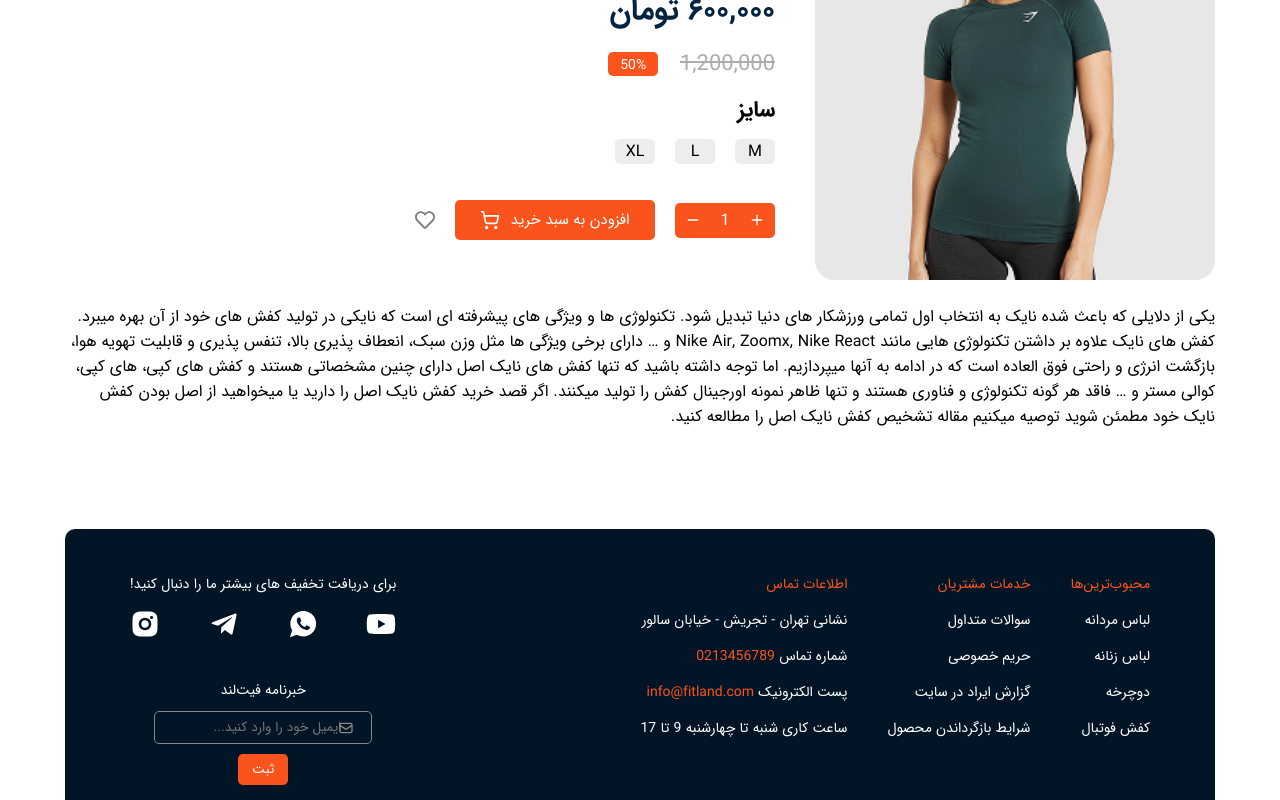
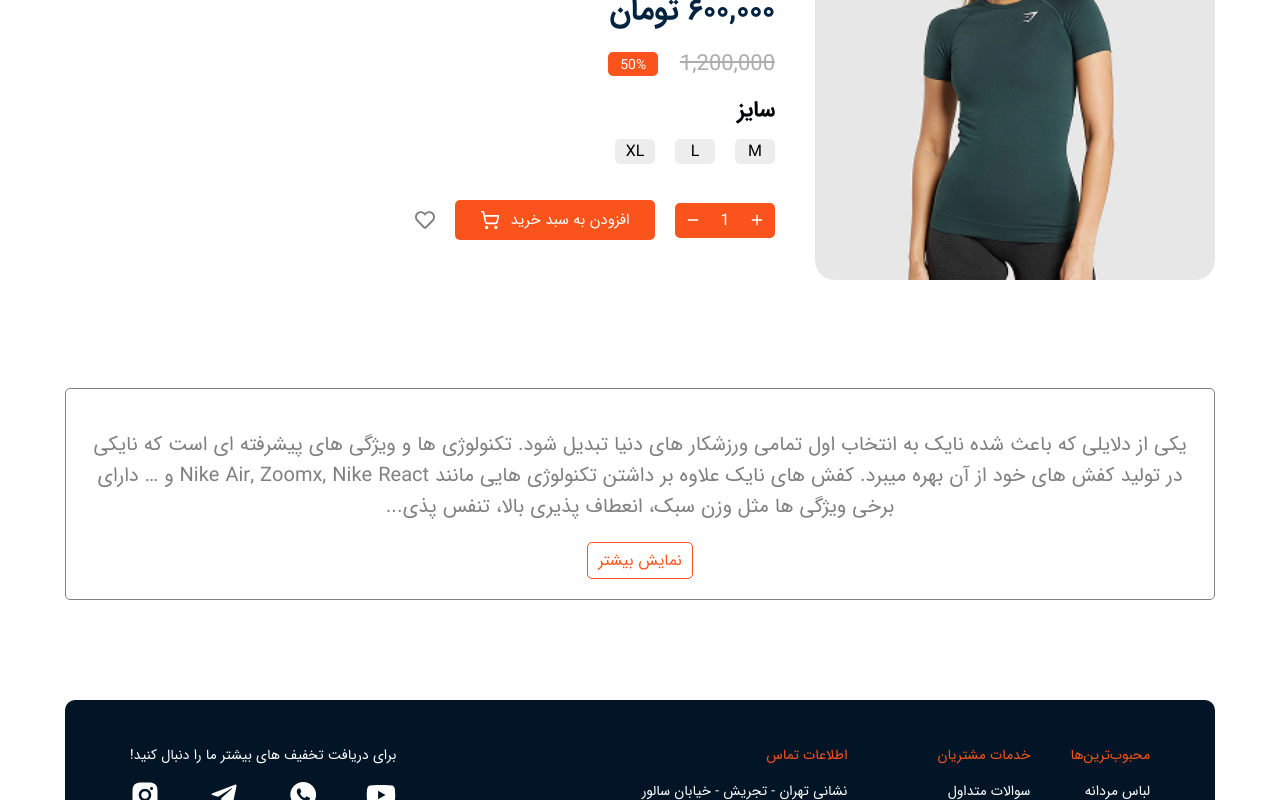
Before and after one commit to NooberThanYall/FitLand, a React (Vite) app: page /MainProduct in a window 1280 px wide. Shown: the part 401-1201 px from the top of the page. Built offline with nearby package versions, Linux system fonts and the light colour scheme.

Commit message:
develope the show more and show less text products info

```diff
--- a/src/Components/ProductDetails/ProductDetails.css
+++ b/src/Components/ProductDetails/ProductDetails.css
@@ -117,3 +117,29 @@
 .like-active {
     color: red;
 }
+
+.container-product-info{
+    width: 100%;
+    border-radius: 5px;
+    padding: 20px;
+    margin-top: 100px;
+    border: 1px solid gray;
+    text-align: center;
+}
+
+.text-info-product{
+    color: gray;
+    font-size: 20px;
+    width: 100%;
+}
+
+.btn-show-more-less-text-product-info{
+    border: 1px solid #FA541C;
+    border-radius: 5px;
+    padding: 5px 10px;
+    background: none;
+    color: #FA541C;
+    font-size: 16px;
+    text-align: center;
+    cursor: pointer;
+}
--- a/src/Components/ProductDetails/ProductDetails.tsx
+++ b/src/Components/ProductDetails/ProductDetails.tsx
@@ -10,8 +10,12 @@ import { useState } from 'react';
 export default function ProductDetails() {
 
   const [countProduct, setCountProduct] = useState<number>(1)
-
   const [isLiked, setIsLiked] = useState<boolean>(false)
+  const [isShowMore, setIsShowMore] = useState<boolean>(false)
+  const [showMore, setShowMore] = useState<string>('نمایش بیشتر')
+  const [showless, setShowless] = useState<string>('نمایش کمتر')
+  const [showDot, setShowDot] = useState<string>('...')
+  const [infoProduct, setInfoProduct] = useState<string>('یکی از دلایلی که باعث شده نایک به انتخاب اول تمامی ورزشکار های دنیا تبدیل شود. تکنولوژی ها و ویژگی های پیشرفته ای است که نایکی در تولید کفش های خود از آن بهره میبرد. کفش های نایک علاوه بر داشتن تکنولوژی هایی مانند Nike Air, Zoomx, Nike React و … دارای برخی ویژگی ها مثل وزن سبک، انعطاف پذیری بالا، تنفس پذیری و قابلیت تهویه هوا، بازگشت انرژی و راحتی فوق العاده است که در ادامه به آنها میپردازیم. ...اما توجه داشته باشید که تنها کفش های نایک اصل دارای چنین مشخصاتی هستند و کفش های کپی، های کپی، کوالی مستر و … فاقد هر گونه تکنولوژی و فناوری هستند و تنها ظاهر نمونه اورجینال کفش را تولید میکنند. اگر قصد خرید کفش نایک اصل را دارید یا میخواهید از اصل بودن کفش نایک خود مطمئن شوید توصیه میکنیم مقاله تشخیص کفش نایک اصل را مطالعه کنید.')
 
   const minusProductCount = () => {
     if (countProduct > 1) {
@@ -50,8 +54,8 @@ export default function ProductDetails() {
       </div>
 
       <div className="container-product-info">
-        <p className="text-info-product">یکی از دلایلی که باعث شده نایک به انتخاب اول تمامی ورزشکار های دنیا تبدیل شود. تکنولوژی ها و ویژگی های پیشرفته ای است که نایکی در تولید کفش های خود از آن بهره میبرد. کفش های نایک علاوه بر داشتن تکنولوژی هایی مانند Nike Air, Zoomx, Nike React و … دارای برخی ویژگی ها مثل وزن سبک، انعطاف پذیری بالا، تنفس پذیری و قابلیت تهویه هوا، بازگشت انرژی و راحتی فوق العاده است که در ادامه به آنها میپردازیم.
-          اما توجه داشته باشید که تنها کفش های نایک اصل دارای چنین مشخصاتی هستند و کفش های کپی، های کپی، کوالی مستر و … فاقد هر گونه تکنولوژی و فناوری هستند و تنها ظاهر نمونه اورجینال کفش را تولید میکنند. اگر قصد خرید کفش نایک اصل را دارید یا میخواهید از اصل بودن کفش نایک خود مطمئن شوید توصیه میکنیم مقاله تشخیص کفش نایک اصل را مطالعه کنید.</p>
+        <p className="text-info-product">{isShowMore ? infoProduct.slice(0, 729) : infoProduct.slice(0, 306)}{!isShowMore && showDot}</p>
+        <button className='btn-show-more-less-text-product-info' onClick={() => setIsShowMore(!isShowMore)}>{isShowMore ? showless : showMore}</button>
       </div>
 
     </div>
--- a/src/Components/ProductDetails/mediaProductDetails.css
+++ b/src/Components/ProductDetails/mediaProductDetails.css
@@ -216,6 +216,10 @@
     .container-off-last-price-main-product {
         width: 45.5%;
     }
+
+    .text-info-product{
+        font-size: 18px;
+    }
 }
 
 @media only screen and (max-width: 430px){
@@ -254,6 +258,10 @@
     .btn-add-product-to-cart-main-product {
         font-size: 14px;
         height: 35px;
+    }
+
+    .text-info-product{
+        font-size: 17px;
     }
 }
 
@@ -298,4 +306,8 @@
         font-size: 13px;
         height: 33px;
     }
+
+    .text-info-product{
+        font-size: 16px;
+    }
 }
```
Also changed, not shown: public/Logo/logo-2.png (added).
